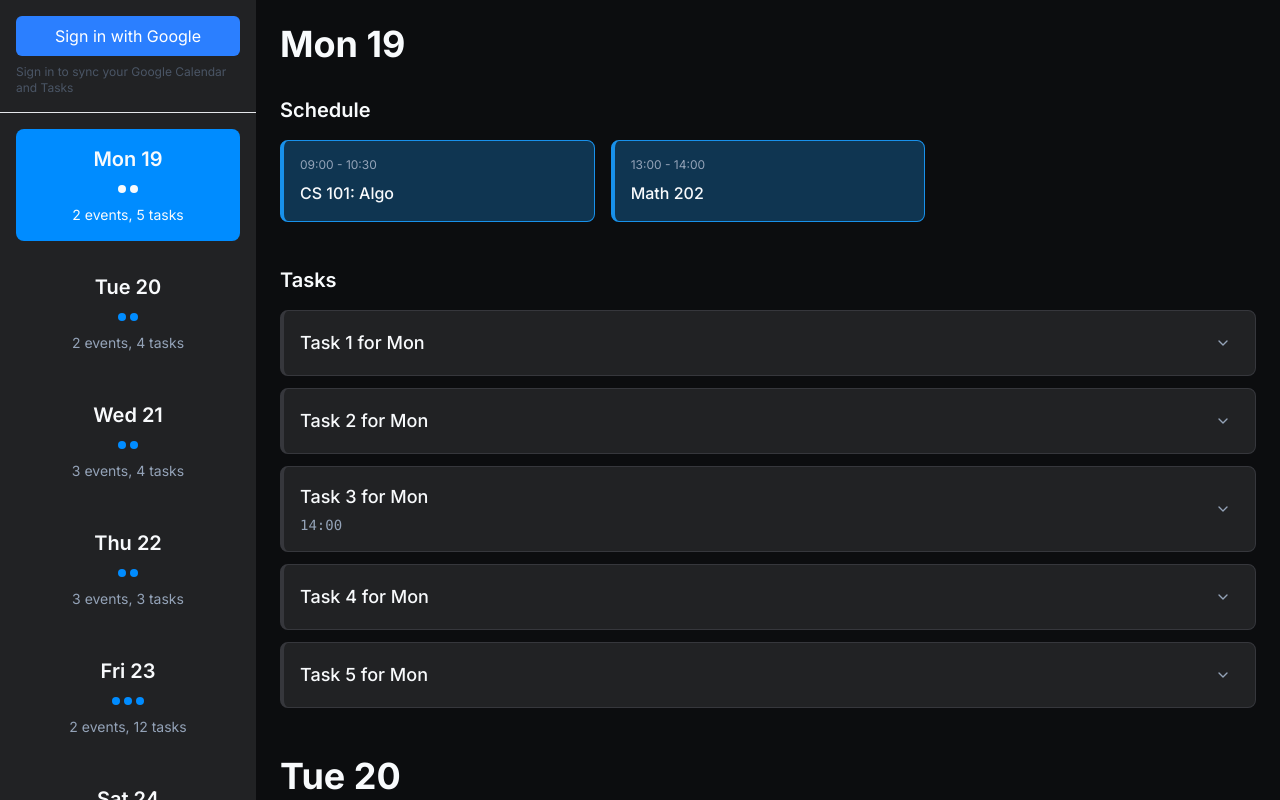
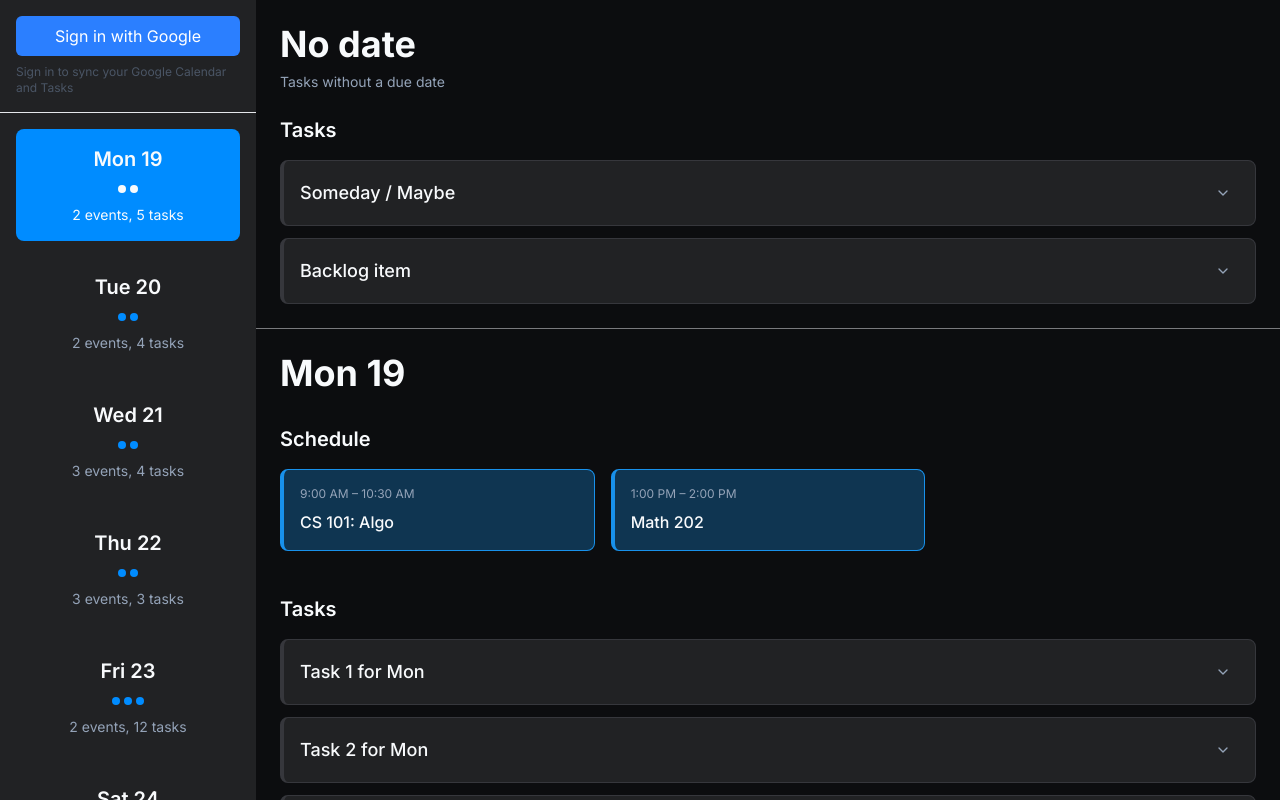
Before and after one commit to awesomness560/CalendarApp, a React (Vite) app: page / in a window 1280 px wide. Built offline with nearby package versions, Linux system fonts and the light colour scheme; no server answers.

Commit message:
Tweaks
- Added the ability to fetch un dated tasks
- Fixed incorrect sorting between class and other events
- Changed time formatting to 12 hour time

```diff
--- a/src/App.tsx
+++ b/src/App.tsx
@@ -11,6 +11,7 @@ import {
 } from "./hooks/useGoogleData";
 import Day from "./components/Day";
 import Sidebar from "./components/Sidebar";
+import UndatedTasksSection from "./components/UndatedTasksSection";
 
 const STORAGE_KEYS = {
   ACCESS_TOKEN: "google_access_token",
@@ -29,13 +30,15 @@ const App: React.FC = () => {
 
   // Tanstack Query hooks
   const {
-    data: googleData = DUMMY_DATA,
+    data: googleData,
     isLoading,
     error: queryError,
     isError,
     isFetching,
     isRefetching,
   } = useGoogleData(accessToken, isAuthenticated);
+
+  const { days, undatedTasks } = googleData ?? DUMMY_DATA;
 
   const refreshMutation = useRefreshGoogleData();
   const clearGoogleData = useClearGoogleData();
@@ -266,7 +269,7 @@ const App: React.FC = () => {
 
         <div className="flex-1 overflow-hidden">
           <Sidebar
-            days={googleData}
+            days={days}
             selectedDayIndex={selectedDayIndex}
             onDaySelect={handleDaySelect}
           />
@@ -278,7 +281,10 @@ const App: React.FC = () => {
         ref={mainContentRef}
         className="w-[80%] bg-canvas overflow-y-auto no-scrollbar"
       >
-        {googleData.map((dayData, index) => (
+        {undatedTasks.some((t) => !t.isCompleted) && (
+          <UndatedTasksSection tasks={undatedTasks} accessToken={accessToken} />
+        )}
+        {days.map((dayData, index) => (
           <div
             key={dayData.date.toISOString()}
             ref={(el) => {
--- a/src/components/EventCard.tsx
+++ b/src/components/EventCard.tsx
@@ -6,18 +6,27 @@ interface EventCardProps {
   onClick?: (event: CalendarEvent) => void;
 }
 
-// 2. Helper to calculate end time (e.g., "09:00" + 60min -> "10:00")
+// Parse 24h "HH:mm" and return 12h display string (e.g. "9:00 AM", "2:30 PM")
+const formatTime12h = (time24: string): string => {
+  const [hours, minutes] = time24.split(":").map(Number);
+  const date = new Date();
+  date.setHours(hours, minutes, 0, 0);
+  return date.toLocaleTimeString("en-US", {
+    hour: "numeric",
+    minute: "2-digit",
+    hour12: true,
+  });
+};
+
+// Calculate end time from start "HH:mm" + duration (returns 24h "HH:mm")
 const getEndTime = (startTime: string, durationMinutes: number): string => {
   const [hours, minutes] = startTime.split(":").map(Number);
   const date = new Date();
   date.setHours(hours, minutes);
   date.setMinutes(date.getMinutes() + durationMinutes);
-
-  return date.toLocaleTimeString("en-GB", {
-    hour: "2-digit",
-    minute: "2-digit",
-    hour12: false,
-  });
+  const h = date.getHours();
+  const m = date.getMinutes();
+  return `${String(h).padStart(2, "0")}:${String(m).padStart(2, "0")}`;
 };
 
 export const EventCard: React.FC<EventCardProps> = ({ event, onClick }) => {
@@ -46,9 +55,9 @@ export const EventCard: React.FC<EventCardProps> = ({ event, onClick }) => {
         transition-all duration-200
       `}
     >
-      {/* Time Range - Top */}
+      {/* Time Range - Top (12-hour format) */}
       <div className="text-xs text-ink-muted mb-2">
-        {event.start} - {endTime}
+        {formatTime12h(event.start)} – {formatTime12h(endTime)}
       </div>
 
       {/* Event Title - Bottom */}
--- /dev/null
+++ b/src/components/UndatedTasksSection.tsx
@@ -0,0 +1,101 @@
+// UndatedTasksSection.tsx
+import React, { useState } from "react";
+import { AnimatePresence } from "motion/react";
+import { useCompleteTask } from "../hooks/useGoogleData";
+import type { Task } from "../types";
+import { TaskCard } from "./Task";
+
+interface UndatedTasksSectionProps {
+  tasks: Task[];
+  accessToken?: string;
+}
+
+const UndatedTasksSection: React.FC<UndatedTasksSectionProps> = ({
+  tasks,
+  accessToken,
+}) => {
+  const [expandedTasks, setExpandedTasks] = useState<Set<string>>(new Set());
+  const [removingTasks, setRemovingTasks] = useState<Set<string>>(new Set());
+
+  const completeTaskMutation = useCompleteTask();
+
+  const handleToggleExpand = (taskId: string) => {
+    setExpandedTasks((prev) => {
+      const newSet = new Set(prev);
+      if (newSet.has(taskId)) {
+        newSet.delete(taskId);
+      } else {
+        newSet.add(taskId);
+      }
+      return newSet;
+    });
+  };
+
+  const handleComplete = async (taskId: string) => {
+    if (!accessToken) {
+      console.warn("⚠️ No access token available for task completion");
+      return;
+    }
+
+    try {
+      setRemovingTasks((prev) => new Set([...prev, taskId]));
+
+      await completeTaskMutation.mutateAsync({
+        accessToken,
+        taskId,
+      });
+
+      setExpandedTasks((prev) => {
+        const newSet = new Set(prev);
+        newSet.delete(taskId);
+        return newSet;
+      });
+
+      setTimeout(() => {
+        setRemovingTasks((prev) => {
+          const newSet = new Set(prev);
+          newSet.delete(taskId);
+          return newSet;
+        });
+      }, 300);
+    } catch (error) {
+      console.error("❌ Failed to complete task:", error);
+      setRemovingTasks((prev) => {
+        const newSet = new Set(prev);
+        newSet.delete(taskId);
+        return newSet;
+      });
+    }
+  };
+
+  const incompleteTasks = tasks.filter((task) => !task.isCompleted);
+
+  return (
+    <div className="p-6 border-b border-gray-200/50">
+      <h1 className="text-4xl font-bold text-ink mb-2">No date</h1>
+      <p className="text-ink-muted text-sm mb-6">
+        Tasks without a due date
+      </p>
+
+      <h2 className="text-xl font-semibold text-ink mb-4">Tasks</h2>
+      <div className="space-y-3">
+        <AnimatePresence mode="popLayout">
+          {incompleteTasks.map((task) => (
+            <TaskCard
+              key={task.id}
+              task={task}
+              isExpanded={expandedTasks.has(task.id)}
+              onToggleExpand={handleToggleExpand}
+              onComplete={handleComplete}
+              isCompleting={
+                completeTaskMutation.isPending && removingTasks.has(task.id)
+              }
+            />
+          ))}
+        </AnimatePresence>
+      </div>
+    </div>
+  );
+};
+
+export default UndatedTasksSection;
--- a/src/data.ts
+++ b/src/data.ts
@@ -1,8 +1,8 @@
 // data.ts
 import { addDays, format, startOfDay } from "date-fns";
-import type { DayData, Task, CalendarEvent } from "./types";
+import type { DayData, Task, CalendarEvent, GoogleDataResponse } from "./types";
 
-const generateDummyData = (): DayData[] => {
+const generateDummyData = (): GoogleDataResponse => {
   const today = startOfDay(new Date());
 
   // Find the next Monday to ensure we start with weekdays that have classes
@@ -82,7 +82,24 @@ const generateDummyData = (): DayData[] => {
     });
   }
 
-  return days;
+  // Mock undated tasks (no due date)
+  const undatedTasks: Task[] = [
+    {
+      id: "task-undated-1",
+      title: "Someday / Maybe",
+      notes: "No due date set.",
+      isCompleted: false,
+      dueDate: "",
+    },
+    {
+      id: "task-undated-2",
+      title: "Backlog item",
+      isCompleted: false,
+      dueDate: "",
+    },
+  ];
+
+  return { days, undatedTasks };
 };
 
 export const DUMMY_DATA = generateDummyData();
--- a/src/hooks/useGoogleData.ts
+++ b/src/hooks/useGoogleData.ts
@@ -1,7 +1,7 @@
 // useGoogleData.ts - Tanstack Query hooks for Google data fetching
 import { useQuery, useMutation, useQueryClient } from "@tanstack/react-query";
 import { fetchGoogleData } from "../logic/googleService";
-import type { DayData } from "../types";
+import type { GoogleDataResponse } from "../types";
 
 // Query keys for consistent cache management
 export const googleQueryKeys = {
@@ -17,7 +17,7 @@ export const useGoogleData = (
   accessToken: string,
   isAuthenticated: boolean,
 ) => {
-  return useQuery({
+  return useQuery<GoogleDataResponse>({
     queryKey: googleQueryKeys.data(accessToken),
     queryFn: () => fetchGoogleData(accessToken),
     enabled: isAuthenticated && !!accessToken, // Only run when authenticated
@@ -95,7 +95,9 @@ export const usePrefetchGoogleData = () => {
 export const useGoogleDataCache = (accessToken: string) => {
   const queryClient = useQueryClient();
 
-  return queryClient.getQueryData<DayData[]>(googleQueryKeys.data(accessToken));
+  return queryClient.getQueryData<GoogleDataResponse>(
+    googleQueryKeys.data(accessToken),
+  );
 };
 // Hook for completing a task
 export const useCompleteTask = () => {
--- a/src/logic/googleService.ts
+++ b/src/logic/googleService.ts
@@ -8,7 +8,13 @@ import {
   parseISO,
   isSameDay,
 } from "date-fns";
-import type { DayData, CalendarEvent, Task, EventType } from "../types";
+import type {
+  DayData,
+  CalendarEvent,
+  Task,
+  EventType,
+  GoogleDataResponse,
+} from "../types";
 
 // ==========================================
 // CONFIGURATION
@@ -35,7 +41,7 @@ export const SCOPES = [
  */
 export const fetchGoogleData = async (
   accessToken: string,
-): Promise<DayData[]> => {
+): Promise<GoogleDataResponse> => {
   console.log("🚀 Starting Google data fetch...");
   console.log("📅 Access token:", accessToken ? "✅ Present" : "❌ Missing");
 
@@ -87,14 +93,16 @@ export const fetchGoogleData = async (
       );
     }
 
-    // Filter tasks to our date range (client-side filtering)
-    const filteredTasks = tasks.filter((task) => {
+    // Split tasks: dated (in range) vs undated (no due date)
+    const tasksWithDue = tasks.filter((task) => !!task.due);
+    const undatedRawTasks = tasks.filter((task) => !task.due);
+
+    const filteredTasks = tasksWithDue.filter((task) => {
       if (!task.due) return false;
 
       // Google Tasks due dates are stored as UTC midnight but should be treated as date-only
-      // Extract just the date part (YYYY-MM-DD) and create a local date
-      const dueDateString = task.due.split("T")[0]; // Extract "2026-01-18" from "2026-01-18T00:00:00.000Z"
-      const taskDueDateLocal = parseISO(dueDateString); // Parse as local date without time
+      const dueDateString = task.due.split("T")[0];
+      const taskDueDateLocal = parseISO(dueDateString);
       const todayLocal = startOfDay(today);
       const endDateLocal = startOfDay(endDate);
 
@@ -114,21 +122,24 @@ export const fetchGoogleData = async (
       return isInRange;
     });
 
+    const undatedTasks: Task[] = undatedRawTasks.map(formatTask);
+
     console.log(
-      `📋 Tasks after date filtering: ${filteredTasks.length} (from ${tasks.length} total)`,
+      `📋 Tasks after date filtering: ${filteredTasks.length} dated, ${undatedTasks.length} undated (from ${tasks.length} total)`,
     );
 
     // 3. Map fetched data to the specific days
     days.forEach((day) => {
       const dayStr = format(day.date, "yyyy-MM-dd");
 
-      // Filter events for this day
+      // Filter events for this day and sort by start time (chronological order)
       day.events = calendarEvents
         .filter((event) =>
           // We check if the event starts on this day
           isSameDay(parseISO(event.originalStartDateTime), day.date),
         )
-        .map(formatCalendarEvent);
+        .map(formatCalendarEvent)
+        .sort((a, b) => a.start.localeCompare(b.start));
 
       // Filter tasks for this day
       day.tasks = filteredTasks
@@ -171,12 +182,13 @@ export const fetchGoogleData = async (
     console.log("📊 Final summary:", {
       totalEvents,
       totalTasks,
+      undatedTasks: undatedTasks.length,
       daysWithData: days.filter(
         (d) => d.events.length > 0 || d.tasks.length > 0,
       ).length,
     });
 
-    return days;
+    return { days, undatedTasks };
   } catch (error) {
     console.error("❌ Error fetching Google data:", error);
     throw error;
--- a/src/types.ts
+++ b/src/types.ts
@@ -24,3 +24,8 @@ export interface DayData {
   events: CalendarEvent[];
   tasks: Task[];
 }
+
+export interface GoogleDataResponse {
+  days: DayData[];
+  undatedTasks: Task[];
+}
```
